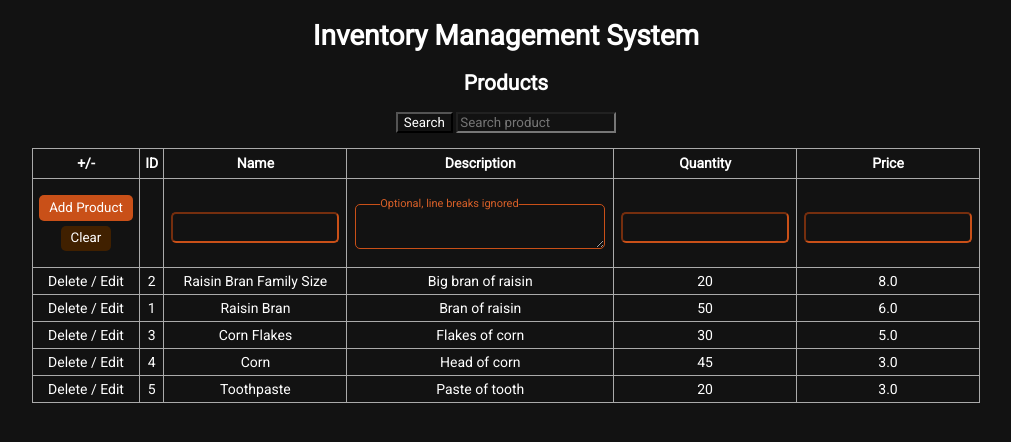
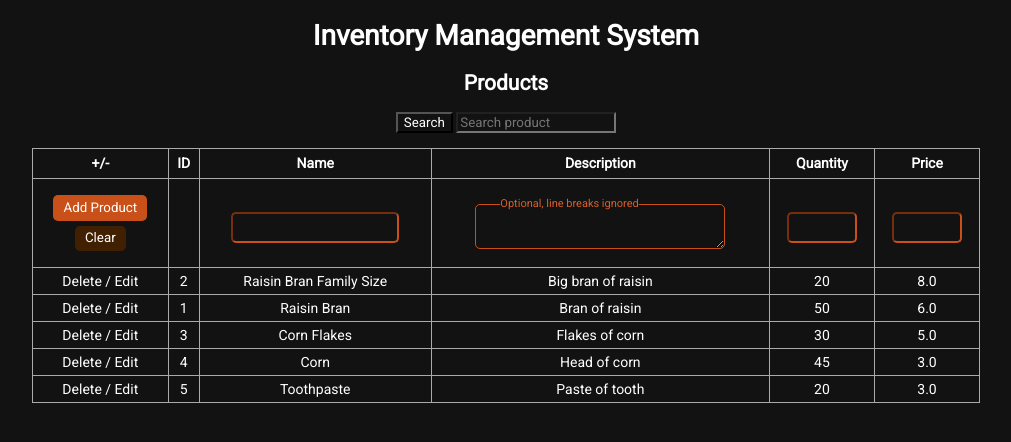
Before and after one commit to holychowders/inventory_management_system, a Flask app: page /products in a window 1280 px wide. Shown: the top 442 px of the page, without its empty margins (134-1145 px from the left). Run offline with Flask 3, Linux system fonts and the light colour scheme; data comes from the database, SQL or seed files in the repository; parts of the project's set-up code (start-up, migrations or seed data) failed here and were passed over.

Commit message:
Lower the width of number fields

```diff
--- a/static/css/main.css
+++ b/static/css/main.css
@@ -23,6 +23,7 @@ input[type="number"] {
   /* Remove spinner from number input fields */
   -moz-appearance: textfield;
   text-align: center;
+  width: 70px;
 }
 
 textarea {
```
